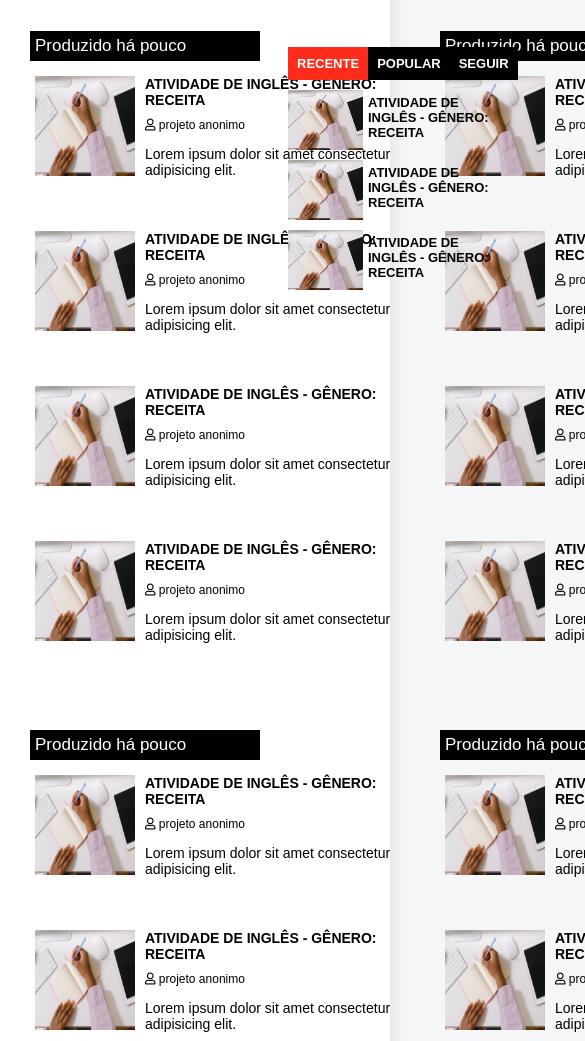
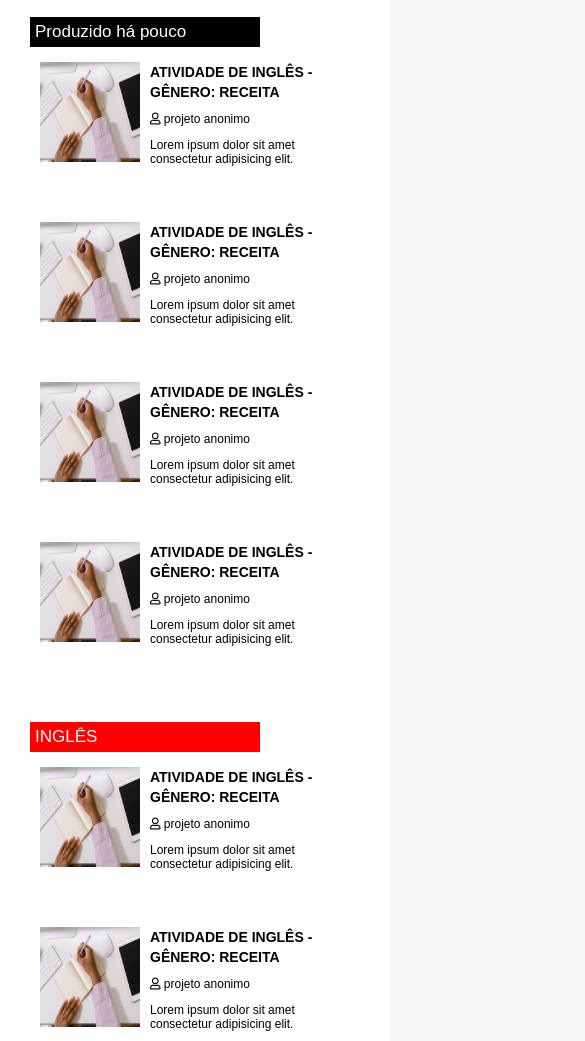
Before and after one commit to andersonssh/clone-school-site, a plain HTML site: page index.html in a window 390 px wide. Shown: the part 59-1100 px from the top of the page, 585 px wide, since content can reach past the window. Drawn offline with Linux system fonts and the light colour scheme.

Commit message:
Adiciona responsividade e rodape

```diff
--- a/estilos/styles.css
+++ b/estilos/styles.css
@@ -26,6 +26,9 @@ body, ul, li{
 }
 .d-block{
     display: block;
+}
+.blog a:hover{
+    color: #B52E2C;
 }
 
 /*cabecalho*/
@@ -284,11 +287,14 @@ body, ul, li{
     width: 100px;
     height: 100px;
 }
-
+.lateral{
+    width: 100%;
+}
 .lateral .barra-lateral{
-    margin-top: 50px;
     width: 225px;
     height: 300px;
+    margin: auto;
+    margin-top: 50px;
 }
 .lateral .barra-lateral .submenu-lateral{
     font-size: 13px;
@@ -314,3 +320,70 @@ body, ul, li{
 .b-red{
     background-color: #ff2c1c !important;
 }
+@media (max-width: 1085px){
+    .lateral{
+        display: none;
+    }
+}
+@media (max-width:835px){
+    .conteudos{
+        font-size: 18px;
+        font-weight: bold;
+        width: 95%;
+        margin-right: 15px;
+    }
+    .colunas-2{
+        display: block;
+    }
+    .assunto{
+        margin-bottom: 30px;
+    }
+    .post{
+        width: 90%;
+        height: 150px;
+        margin: 10px;
+        display: flex;
+    }
+    .post .dados{
+        padding: 0 10px 0 10px;
+        font-weight: 400;
+        font-size: 17px;
+    }
+    .post a{
+        text-transform: uppercase;
+        text-decoration: none;
+        color: black;
+        font-weight: 600;
+    }
+    .post .meta-data{
+        margin-top: 10px;
+        font-size: 12px;
+    }
+    .post img{
+        width: 175px;
+        height: 150px;
+    }
+}
+@media (max-width: 400px){
+    .post img{
+        width: 100px;
+        height: 100px;
+    }
+    .post a{
+        font-size: 14px;
+    }
+    .post p{
+        font-size: 12px;
+    }
+}
+/*FIM DO CORPO DO BLOG*/
+footer{
+    background-color: rgb(19, 19, 19);
+    color: white;
+    height: 50px;
+    line-height: 50px;
+    text-align: center;
+}
+footer a{
+    color: orange;
+}
--- a/index.html
+++ b/index.html
@@ -283,8 +283,8 @@
                         </div>
                     </div>
                     <div class="assunto">
-                        <div class="titulo">
-                            <h2>Produzido há pouco</h2>
+                        <div class="titulo" style="background-color: red">
+                            <h2>INGLÊS</h2>
                         </div>
                         <div class="post">
                             <img src="imagens/atividades/tarefa.jpg">
@@ -334,19 +334,8 @@
                 </div>
                 <div class="colunas-2">
                     <div class="assunto">
-                        <div class="titulo">
-                            <h2>Produzido há pouco</h2>
-                        </div>
-                        <div class="post">
-                            <img src="imagens/atividades/tarefa.jpg">
-                            <div class="dados">
-                                <a href="#">ATIVIDADE DE INGLÊS - GÊNERO: RECEITA
-                                </a>
-                                <div class="meta-data">
-                                    <i class="far fa-user"></i> projeto anonimo
-                                </div>
-                                <p>Lorem ipsum dolor sit amet consectetur adipisicing elit.</p>
-                            </div>
+                        <div class="titulo" style="background-color: #800b00;">
+                            <h2>INGLÊS - INTERMÉDIARIO</h2>
                         </div>
                         <div class="post">
                             <img src="imagens/atividades/tarefa.jpg">
@@ -383,19 +372,8 @@
                         </div>
                     </div>
                     <div class="assunto">
-                        <div class="titulo">
-                            <h2>Produzido há pouco</h2>
-                        </div>
-                        <div class="post">
-                            <img src="imagens/atividades/tarefa.jpg">
-                            <div class="dados">
-                                <a href="#">ATIVIDADE DE INGLÊS - GÊNERO: RECEITA
-                                </a>
-                                <div class="meta-data">
-                                    <i class="far fa-user"></i> projeto anonimo
-                                </div>
-                                <p>Lorem ipsum dolor sit amet consectetur adipisicing elit.</p>
-                            </div>
+                        <div class="titulo" style="background-color: #191970;">
+                            <h2>INGLÊS AVANÇADO</h2>
                         </div>
                         <div class="post">
                             <img src="imagens/atividades/tarefa.jpg">
@@ -456,8 +434,10 @@
             </aside>
 
         </div>
-
     </div>
+    <footer>
+        <p>Todos os direitos reservados. Copyright © 2022. <a href="https://projetoanonimo.com" target="_blank">Projeto Anônimo</a></p>
+    </footer>
     <script src="scripts/scripts.js"></script>
 </body>
 </html>
```
